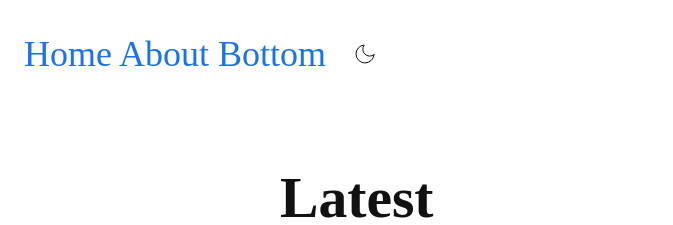
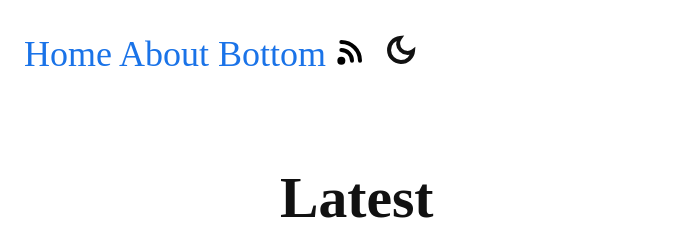
Before and after one commit to flightlessness/flightlessness.github.io, a Jekyll site: the page built from index.md, in a window 1280 px wide. Shown: the top 225 px of the page, without its empty margins (0-673 px from the left). Built offline with Jekyll 4.4.1, drawn with Linux system fonts in a browser that asks for light colours.

Commit message:
Update custom.css

```diff
--- a/assets/css/custom.css
+++ b/assets/css/custom.css
@@ -12,9 +12,11 @@ main {
   margin: 0 auto;
 }
 
-.theme-icon {
-  width: 24px;
-  height: 24px;
+.theme-icon,
+.rss-icon {
+  width: 32px;
+  height: 32px;
+  stroke-width: 3;
 }
 
 .theme-toggle {
```
